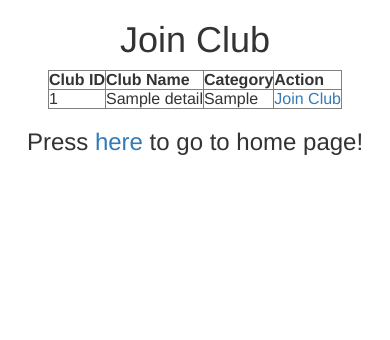
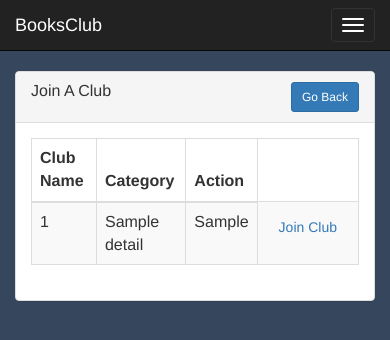
Before and after one commit to saiyam31098/bookclub, a PHP site: page /joinclub.php in a window 390 px wide. Shown: the top 340 px of the page. Run offline with PHP 8.4, Linux system fonts and the light colour scheme; the visitor is signed in with stand-in values (Sample User, id 1); tables that the repository leaves empty or names only in its code hold one stand-in row (values such as "Sample post"); some libraries are stand-ins or nearby versions.

Commit message:
Last change of the day

```diff
--- a/joinclub.php
+++ b/joinclub.php
@@ -4,9 +4,32 @@
     <?php include("header.php"); ?>
   </head>
 
-  <body>
-    <center><h1>Join Club</h1></center>
+  <body style="background: #36465D;">
+    <nav class="navbar navbar-inverse navbar-static-top">
+      <div class="container-fluid">
+        <!-- Brand and toggle get grouped for better mobile display -->
+        <div class="navbar-header">
+          <button type="button" class="navbar-toggle collapsed" data-toggle="collapse" data-target="#bs-example-navbar-collapse-1" aria-expanded="false">
+            <span class="sr-only">Toggle navigation</span>
+            <span class="icon-bar"></span>
+            <span class="icon-bar"></span>
+            <span class="icon-bar"></span>
+          </button>
+          <a class="navbar-brand" href="lenderhomepg.php">BooksClub</a>
+        </div>
+
+        <!-- Collect the nav links, forms, and other content for toggling -->
+        <div class="collapse navbar-collapse" id="bs-example-navbar-collapse-1">
+          <ul class="nav navbar-nav navbar-right">
+            <li><a href="joinclub.php">Join a Club</a></li>
+            <li><a href="createclub.php">Create a club</a></li>
+            <li><a href="logout.php">Logout</a></li>
+          </ul>
+        </div><!-- /.navbar-collapse -->
+      </div><!-- /.container-fluid -->
+    </nav>
     <?php
+
 
     include("connect.php");
     $lid = $_SESSION["lid"];
@@ -15,13 +38,34 @@
 
     ?>
 
-     <table align="center" border="1">
+
+      <div class="container">
+    <div class="row">
+
+        <div class="col-md-10 col-md-offset-1">
+
+            <div class="panel panel-default panel-table">
+              <div class="panel-heading">
+                <div class="row">
+                  <div class="col col-xs-6">
+                    <h3 class="panel-title">Join A Club</h3>
+                  </div>
+                  <div class="col col-xs-6 text-right">
+                    <a type="button" href="lenderhomepg.php" class="btn btn-sm btn-primary btn-create">Go Back</a>
+                  </div>
+                </div>
+              </div>
+              <div class="panel-body">
+                <table class="table table-striped table-bordered table-list">
+                  <thead>
                     <tr>
- 				<th>Club ID</th>
+                        <th class="hidden-xs"> Club ID</th>
                         <th>Club Name</th>
                          <th>Category</th>
                          <th>Action</th>
                     </tr>
+                  </thead>
+                  <tbody>
 
  			<?php
  				while($row = mysqli_fetch_array($res))
@@ -32,15 +76,19 @@
         <td><?php echo $row[0] ?></td>
         <td><?php echo $row[1] ?></td>
         <td><?php echo $row[3] ?></td>
-         <td><a href="projoinclub.php?cid=<?php echo $row[0] ?>">Join Club</a></td>
+        <td><a class="btn btn-normal" href="projoinclub.php?cid=<?php echo $row[0] ?>">Join Club</a></td>
+      </tr>
 
          <?php
           }
          ?>
-       </tr>
+       </tbody>
     </table>
+           </div>
+         </div>
 
-      <center><h3>Press <a href="lenderhomepg.php">here</a> to go to home page!</h3></center>
+</div></div></div>
+
 
      </body>
      </html>
```
Also changed, not shown: lenderhomepg.php (+24 -2 lines), viewallbooks.php (+2 -5 lines). Lines whose indentation alone changed are shown as unchanged.
